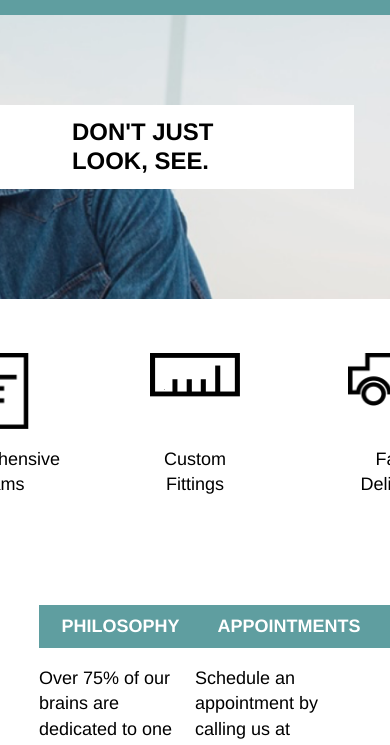
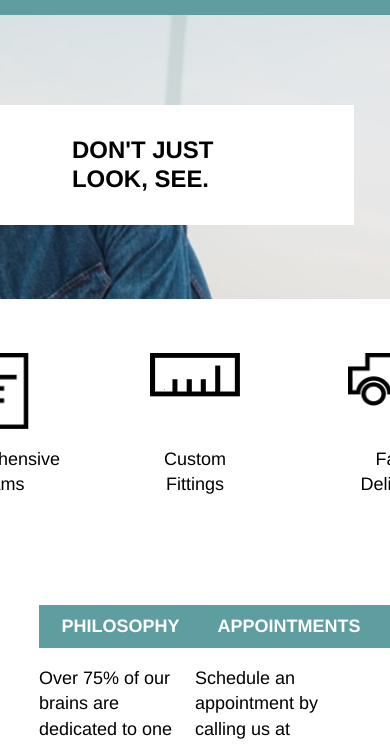
Before and after one commit to edwarmart/TortoiseshellOptics, a plain HTML site: page index.html in a window 390 px wide. Shown: the part 97-842 px from the top of the page. Drawn offline with Linux system fonts and the light colour scheme.

Commit message:
Centered nav.container

```diff
--- a/resources/style/style.css
+++ b/resources/style/style.css
@@ -28,6 +28,7 @@ nav.container{
 	align-items: center;
 	justify-content: space-between;
 	margin-right: 2rem;
+	margin: 0 auto;
 }
 nav img{
 	margin-left: 2rem;
@@ -137,7 +138,7 @@ footer img{
 		margin-right: 2rem;
 	}
 	.main-banner h1{
-		padding: .75rem 4rem;
+		padding: 1.75rem 4rem;
 		font-size: 1.33rem;
 		}
 }
```
